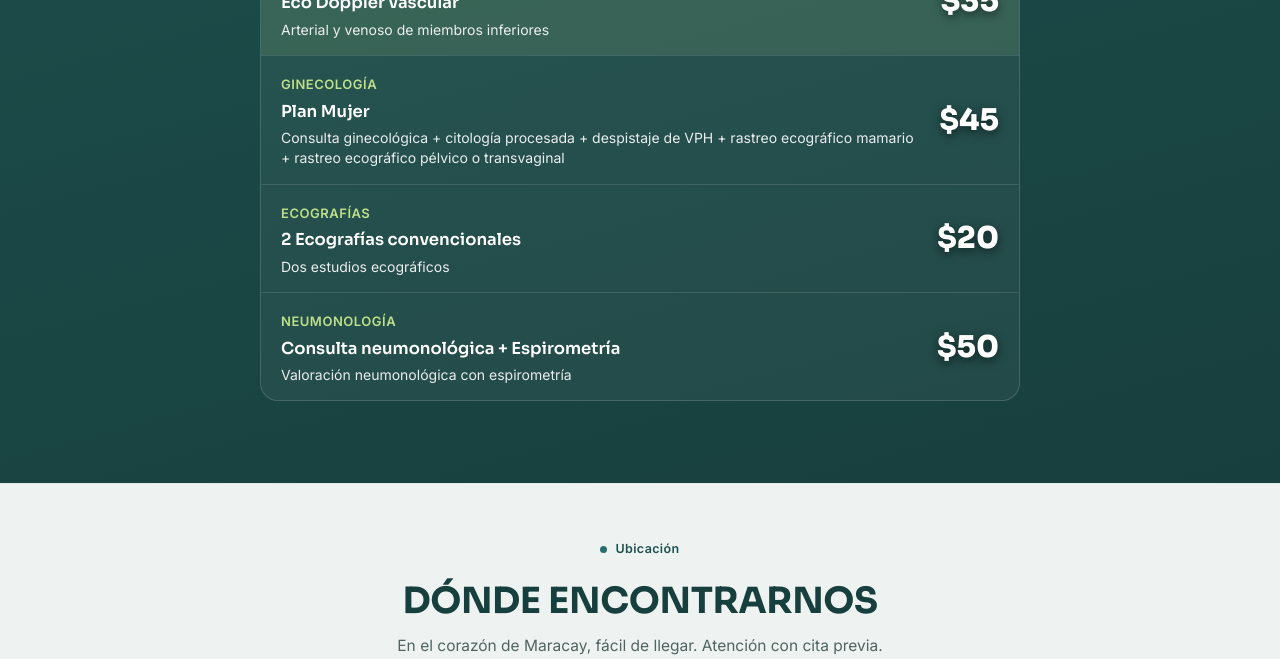
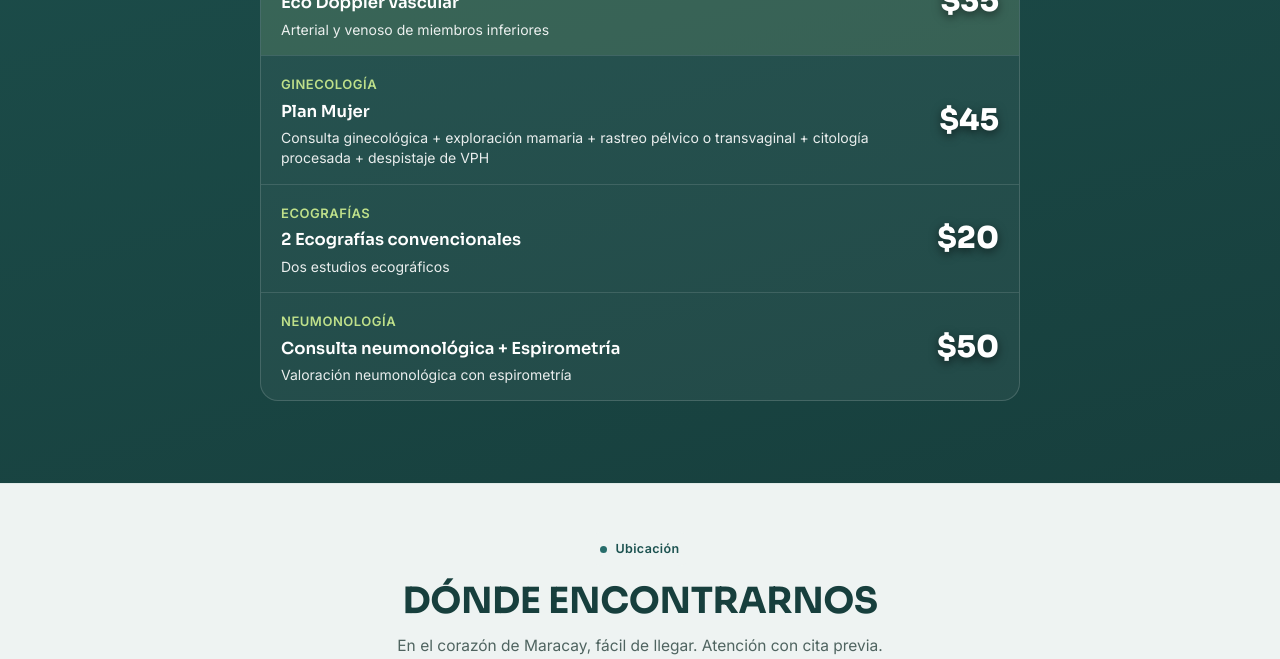
Before and after one commit to DhanaCorredor/landing-diagnostico, a plain HTML site: page index.html in a window 1280 px wide. Shown: the part 2880-3539 px from the top of the page. Drawn offline with Linux system fonts and the light colour scheme.

Commit message:
content: Plan Mujer incluye exploración mamaria, no rastreo ecográfico mamario
La clienta confirmó que el plan lleva exploración mamaria (no ecografía de
mama) y el orden de lo que incluye; se alinea la web con las piezas de redes.

Co-Authored-By: Claude Opus 5.5 <noreply@anthropic.com>

```diff
--- a/index.html
+++ b/index.html
@@ -269,7 +269,7 @@ addEventListener('error', function (e) {
       <div class="pinfo">
         <span class="ptag">Ginecología</span>
         <div class="pname">Plan Mujer</div>
-        <div class="pdesc">Consulta ginecológica + citología procesada + despistaje de VPH + rastreo ecográfico mamario + rastreo ecográfico pélvico o transvaginal</div>
+        <div class="pdesc">Consulta ginecológica + exploración mamaria + rastreo pélvico o transvaginal + citología procesada + despistaje de VPH</div>
       </div>
       <div class="pprice">$45</div>
     </a>
```
Also changed, not shown: promociones.html (+1 -1 lines).
